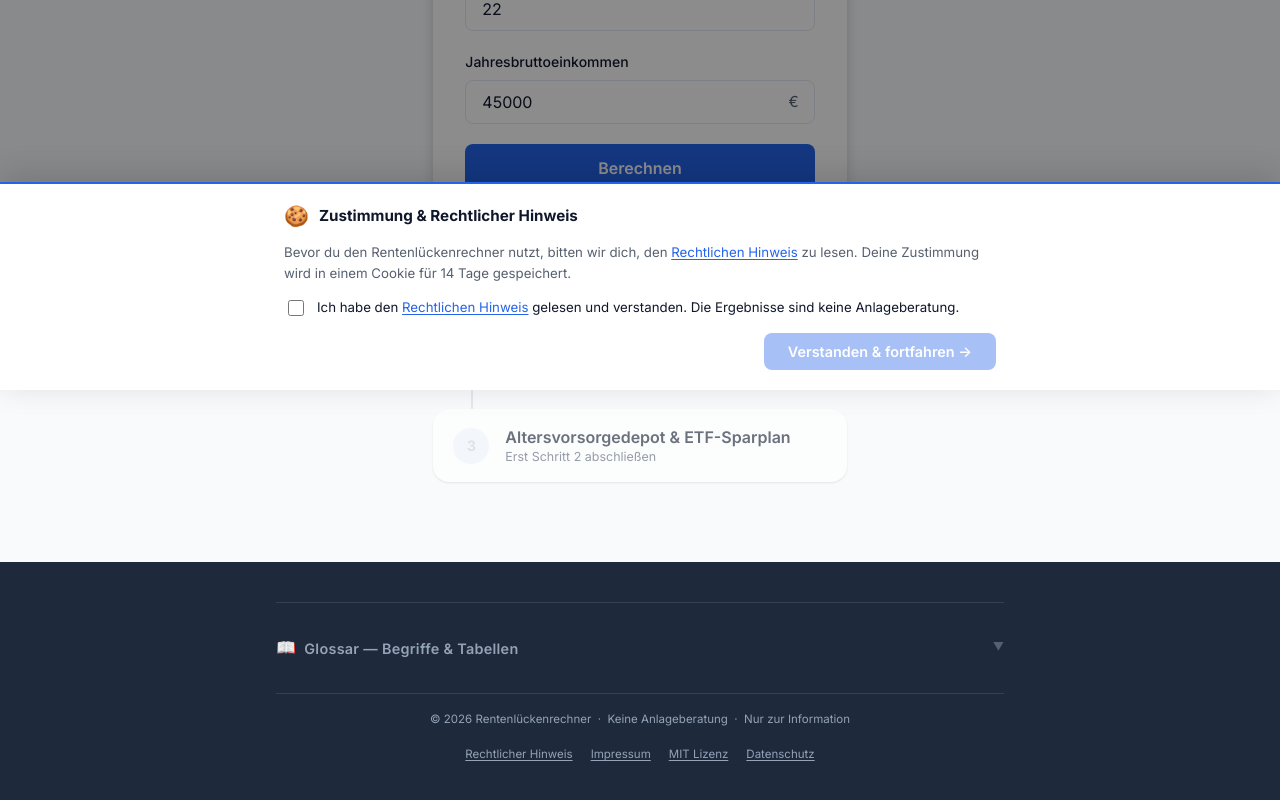
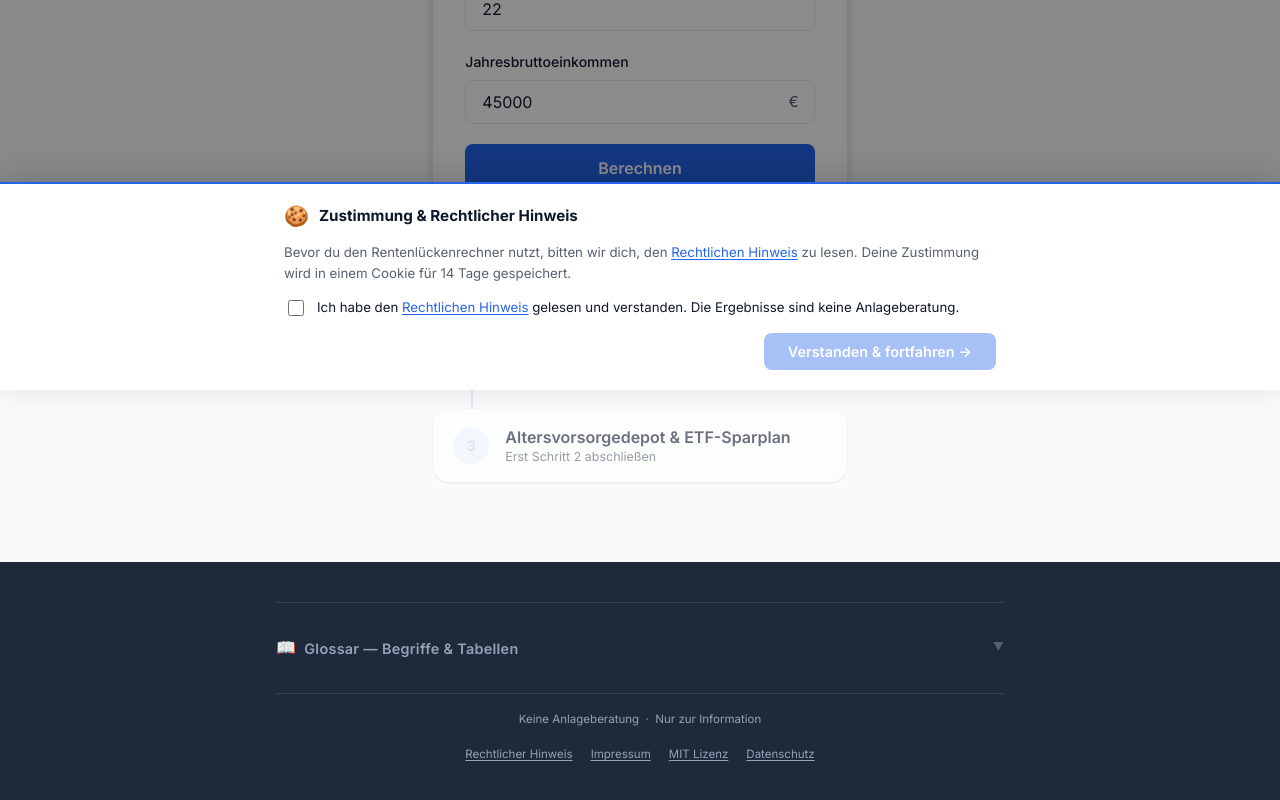
Before and after one commit to Freed9/altersvorsorgerechner, an Angular app: page / in a window 1280 px wide. Shown: the part 410-1210 px from the top of the page. Built offline with nearby package versions, Linux system fonts and the light colour scheme.

Commit message:
Fix: Copyright-Zeile aus dem Footer entfernt

```diff
--- a/src/app/app.html
+++ b/src/app/app.html
@@ -136,7 +136,7 @@
         <div></div>
       }
       <div class="app-footer__copy">
-        <span>© {{ currentYear }} Rentenlückenrechner &nbsp;·&nbsp; Keine Anlageberatung &nbsp;·&nbsp; Nur zur Information</span>
+        <span>Keine Anlageberatung &nbsp;·&nbsp; Nur zur Information</span>
         <div class="app-footer__links">
           <button class="app-footer__impressum-btn" type="button" (click)="disclaimerOpen.set(true)">Rechtlicher Hinweis</button>
           <button class="app-footer__impressum-btn" type="button" (click)="impressumOpen.set(true)">Impressum</button>
```
